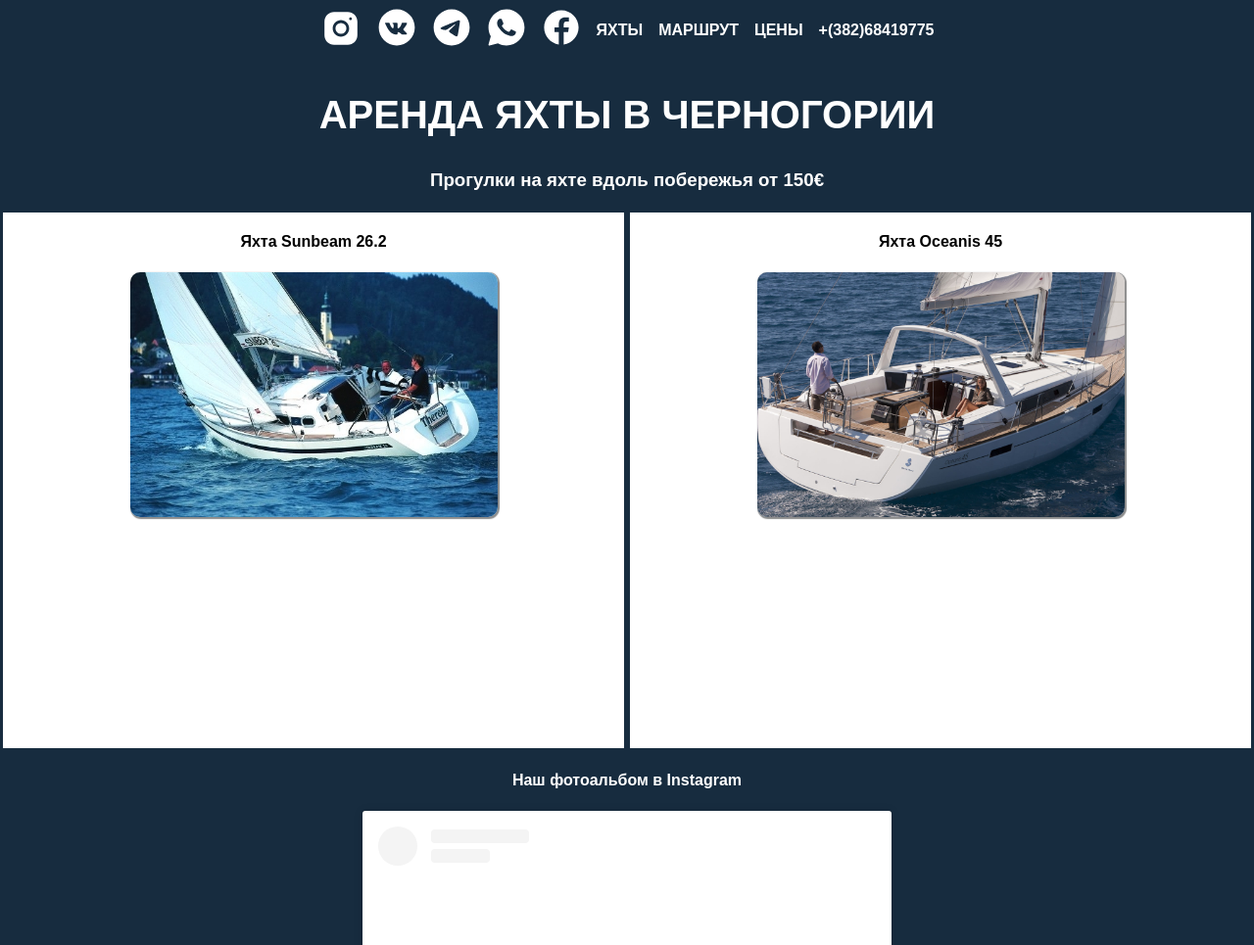
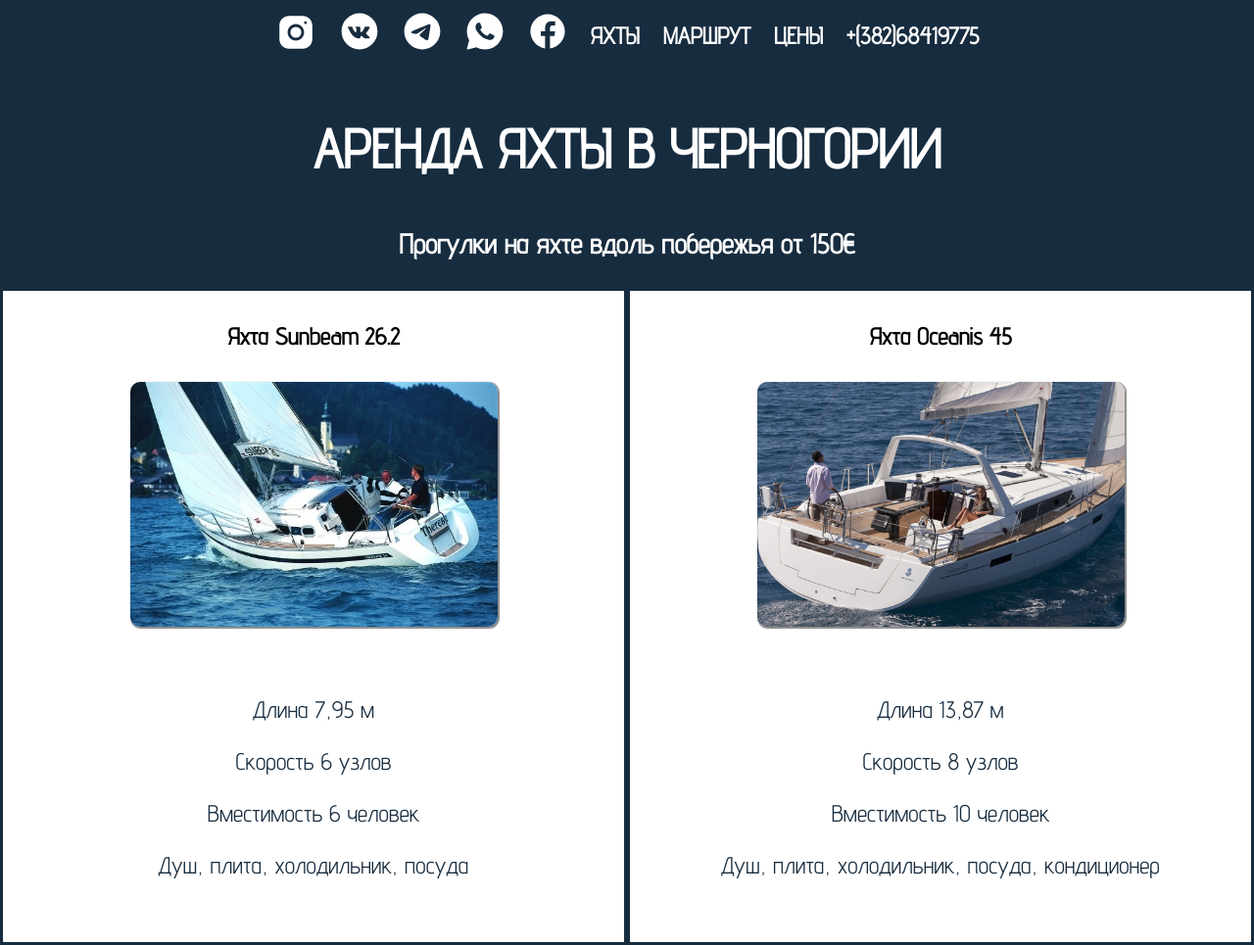
Before and after one commit to shnurov/yacht, a plain HTML site: page index.html in a window 1280 px wide. Shown: the top 965 px of the page at 98% size. Drawn offline with Linux system fonts and the light colour scheme; a script that the page names is missing.

Commit message:
add font

```diff
--- a/css/main.css
+++ b/css/main.css
@@ -2,13 +2,14 @@
   display: flex;
   flex-flow: row wrap;
   font-weight: bold;
+  font-size: x-large;
   text-align: center;
 }
 
 .wrapper > * {
   padding: 0;
   flex: 1 100%;
-  font-family: sans-serif;
+  font-family: "Advent Pro", sans-serif;
 }
 
 .header {
@@ -92,7 +93,7 @@
 }
 .text {
   padding: 40px;
-  color: #ffffff;
+  color: #172c3f;
 }
 
 .menuicon {
@@ -126,7 +127,7 @@
 }
 
 h1 {
-  font-size: 2.5rem;
+  font-size: 3.5rem;
 }
 .img {
   border-radius: 10px;
@@ -143,11 +144,6 @@
   justify-content: center;
 }
 
-able {
-  font-size: 14px;
-  border-collapse: collapse;
-  text-align: center;
-}
 th,
 td {
   background: #172c3f;
--- a/index.html
+++ b/index.html
@@ -10,6 +10,9 @@
     <title>Аренда яхты</title>
     <link href="../css/main.css" rel="stylesheet" type="text/css" />
     <link rel="shortcut icon" href="/img/favicon.ico" type="image/x-icon">
+    <link rel="preconnect" href="https://fonts.googleapis.com">
+<link rel="preconnect" href="https://fonts.gstatic.com" crossorigin>
+<link href="https://fonts.googleapis.com/css2?family=Advent+Pro&display=swap" rel="stylesheet">
   </head>
   <body>
     <div class="wrapper">
```
